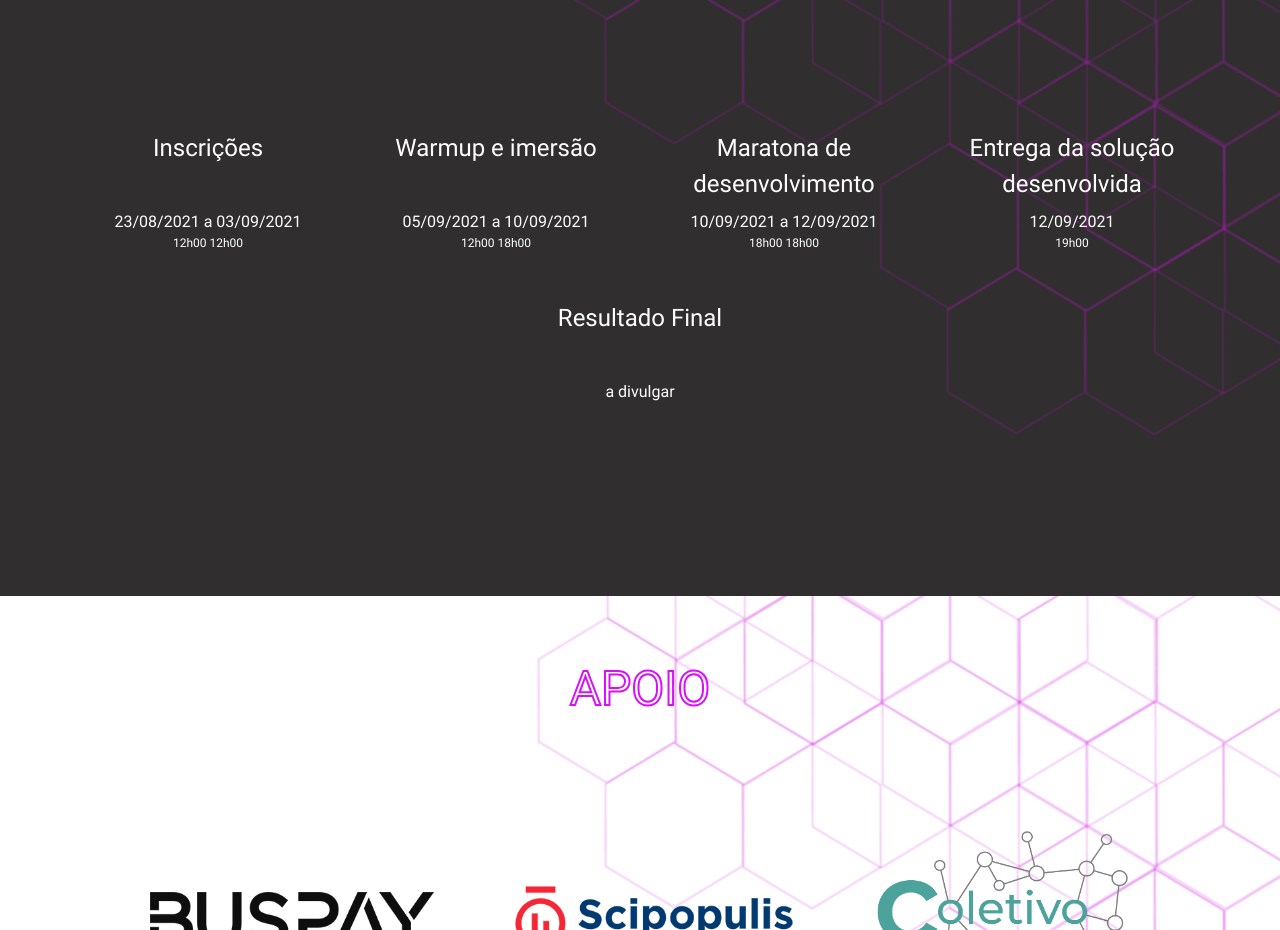
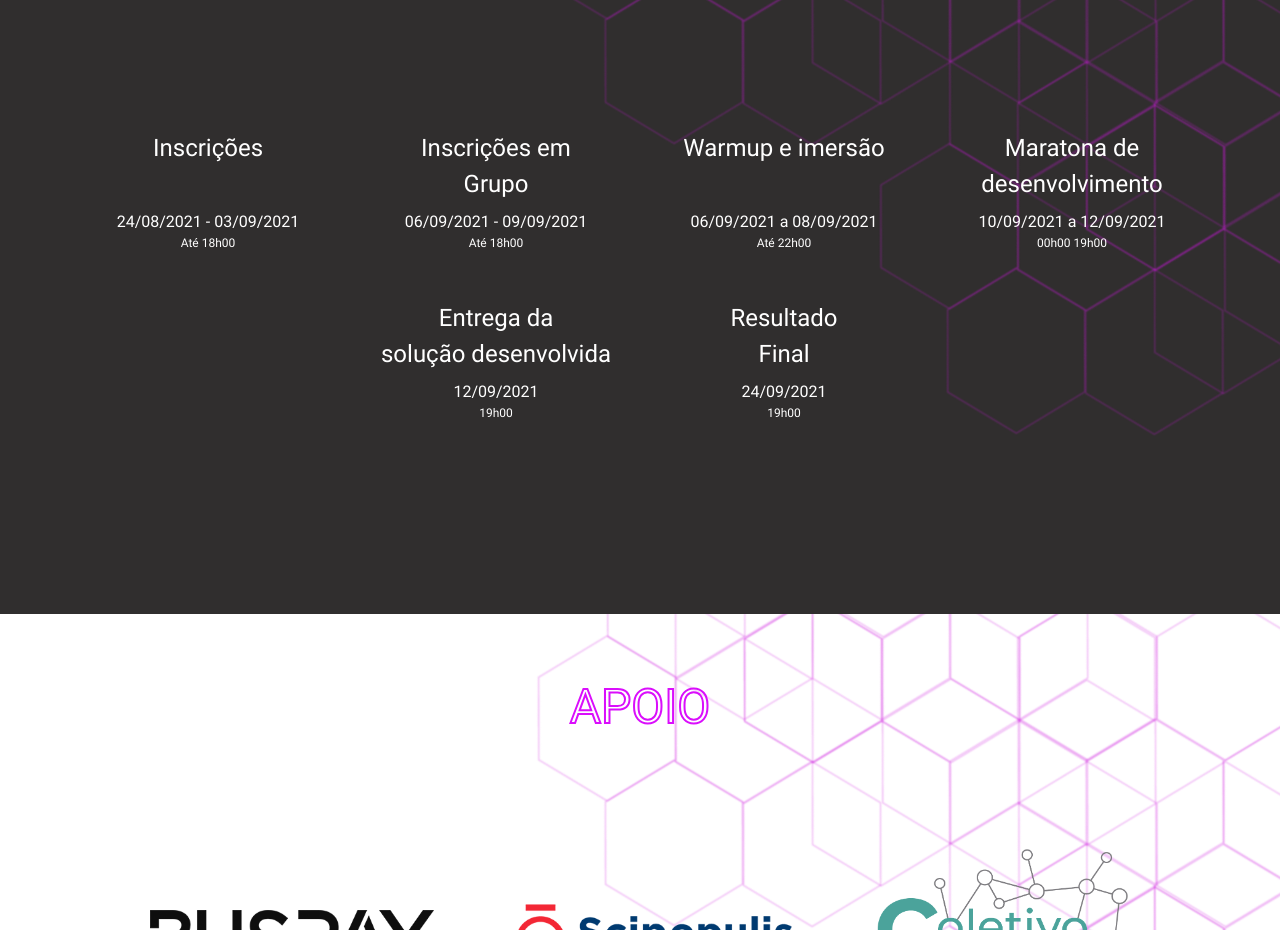
Before and after one commit to sancathon/sancathon-2021, a Next.js app: page / in a window 1280 px wide. Shown: the part 1400-2330 px from the top of the page. Built offline with nearby package versions, Linux system fonts and the light colour scheme.

Commit message:
chore: update dates

```diff
--- a/src/components/pages/Homepage/components/CronogramaSection/CronogramaSection.jsx
+++ b/src/components/pages/Homepage/components/CronogramaSection/CronogramaSection.jsx
@@ -33,29 +33,38 @@ export const CronogramaSection = () => {
           <Text h={{ base: 'auto', md: '4.5rem' }} fontSize="2xl">
             Inscrições
           </Text>
-          <Text mt="2">23/08/2021 a 03/09/2021</Text>
-          <Text fontSize="xs">12h00 12h00</Text>
+          <Text mt="2">24/08/2021 - 03/09/2021</Text>
+          <Text fontSize="xs">Até 18h00</Text>
+        </Box>
+
+        <Box align="center" w="72" color="white" mt="12">
+          <Text h={{ base: 'auto', md: '4.5rem' }} fontSize="2xl">
+            Inscrições em <br />
+            Grupo
+          </Text>
+          <Text mt="2">06/09/2021 - 09/09/2021</Text>
+          <Text fontSize="xs">Até 18h00</Text>
         </Box>
 
         <Box align="center" w="72" color="white" mt="12">
           <Text h={{ base: 'auto', md: '4.5rem' }} fontSize="2xl">
             Warmup e imersão
           </Text>
-          <Text mt="2">05/09/2021 a 10/09/2021</Text>
-          <Text fontSize="xs">12h00 18h00</Text>
+          <Text mt="2">06/09/2021 a 08/09/2021</Text>
+          <Text fontSize="xs">Até 22h00</Text>
         </Box>
 
         <Box align="center" w="72" color="white" mt="12">
           <Text h="4.5rem" fontSize="2xl">
-            Maratona de <bk /> desenvolvimento
+            Maratona de <br /> desenvolvimento
           </Text>
           <Text mt="2">10/09/2021 a 12/09/2021</Text>
-          <Text fontSize="xs">18h00 18h00</Text>
+          <Text fontSize="xs">00h00 19h00</Text>
         </Box>
 
         <Box align="center" w="72" color="white" mt="12">
           <Text h="4.5rem" fontSize="2xl">
-            Entrega da <bk /> solução desenvolvida
+            Entrega da <br /> solução desenvolvida
           </Text>
           <Text mt="2">12/09/2021</Text>
           <Text fontSize="xs">19h00</Text>
@@ -63,9 +72,10 @@ export const CronogramaSection = () => {
 
         <Box align="center" w="72" color="white" mt="12">
           <Text h={{ base: 'auto', md: '4.5rem' }} fontSize="2xl">
-            Resultado <bk /> Final
+            Resultado <br /> Final
           </Text>
-          <Text mt="2">a divulgar</Text>
+          <Text mt="2">24/09/2021</Text>
+          <Text fontSize="xs">19h00</Text>
         </Box>
       </Flex>
     </Box>
```
